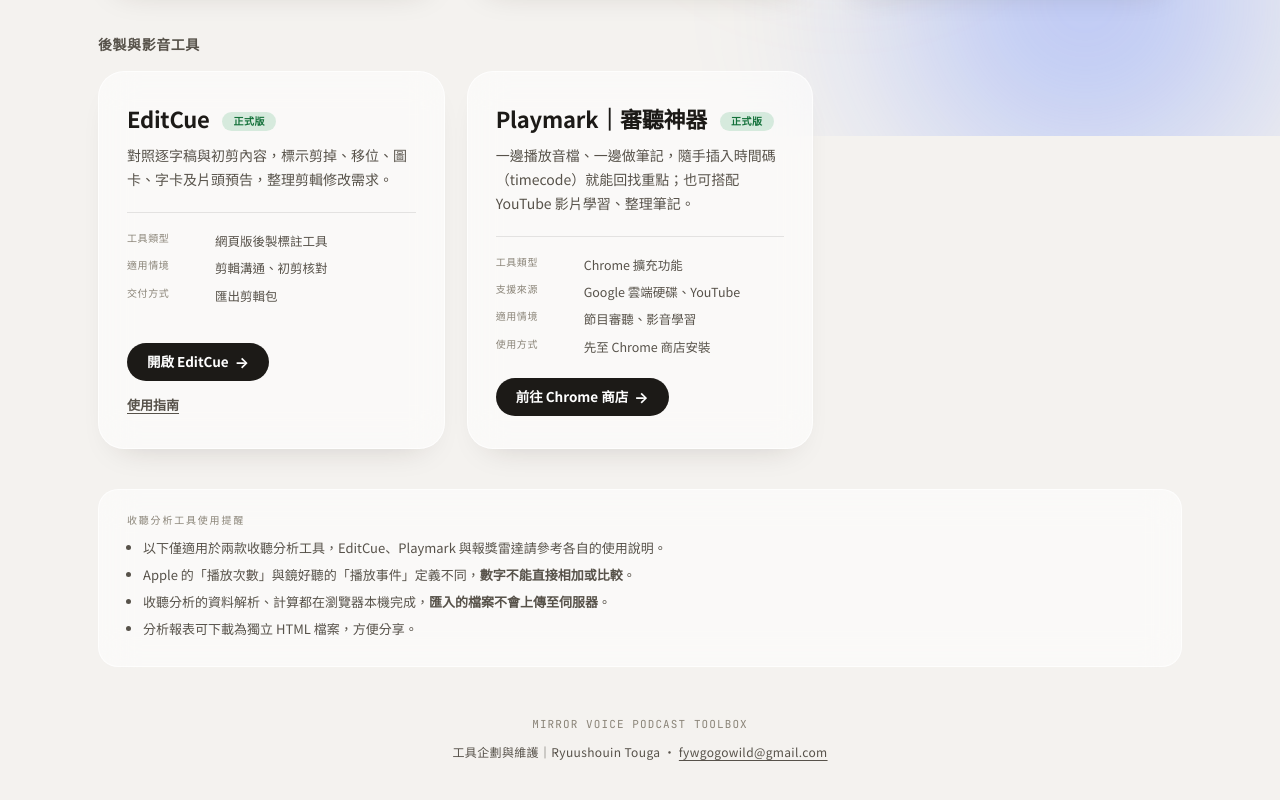
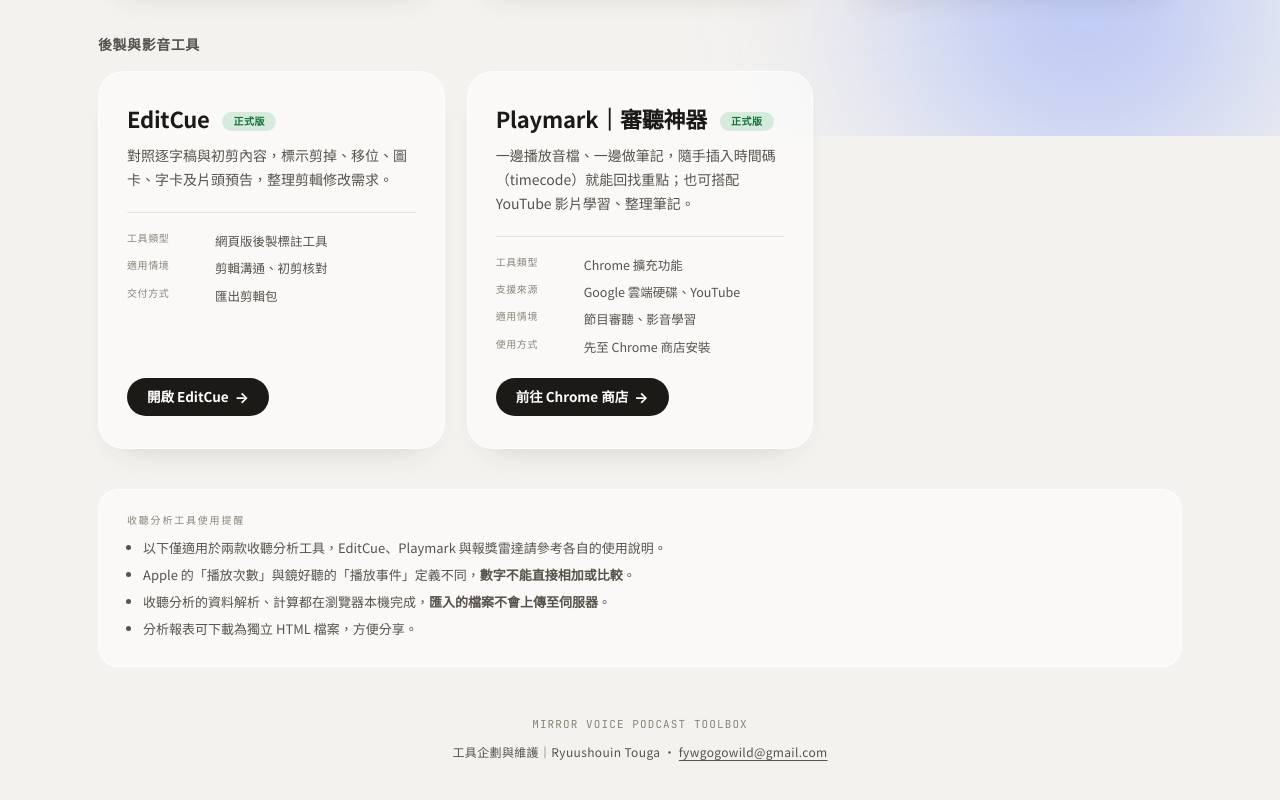
Before and after one commit to mirrorvoicegit/podcast-datas-platform, a plain HTML site: page index.html in a window 1280 px wide. Shown: the part 664-1464 px from the top of the page. Drawn offline with Linux system fonts and the light colour scheme; no server answers.

Commit message:
ui: remove EditCue guide link from toolbox card

```diff
--- a/index.html
+++ b/index.html
@@ -267,12 +267,10 @@
     .blob.b1, .blob.b2 { width: 90vw; height: 90vw; }
   }
 
-  /* EditCue 卡片保留整張點擊進入工具，另提供不重疊的指南連結。 */
+  /* EditCue 卡片維持整張點擊進入工具。 */
   .tool-editcue { position: relative; }
   .tool-editcue .card-overlay-link { position:absolute; inset:0; z-index:1; }
   .tool-editcue .card-overlay-link:focus-visible { outline:2px solid var(--ink); outline-offset:3px; border-radius:26px; }
-  .tool-editcue .tool-guide-link { position:relative; z-index:2; align-self:flex-start; margin-top:13px; font-size:13px; font-weight:700; color:var(--ink-soft); text-underline-offset:3px; }
-  .tool-editcue .tool-guide-link:hover,.tool-editcue .tool-guide-link:focus-visible{ color:var(--ink); }
 </style>
 </head>
 <body>
@@ -421,7 +419,7 @@
         <span>開啟 EditCue</span>
         <span class="arrow">→</span>
       </div>
-      <a href="https://mirrorvoicegit.github.io/editcue/guide.pdf" class="tool-guide-link" target="_blank" rel="noopener noreferrer">使用指南</a>
+
     </div>
 
     <a href="https://chromewebstore.google.com/detail/playmark-%E2%80%94-%E9%9B%B2%E7%AB%AF%E7%A1%AC%E7%A2%9F%E5%BD%B1%E9%9F%B3%E6%92%AD%E6%94%BE%E5%99%A8/aeaolgdiohoggjpdapfamhleapfkiicg" class="tool-card tool-playmark" target="_blank" rel="noopener noreferrer">
```
